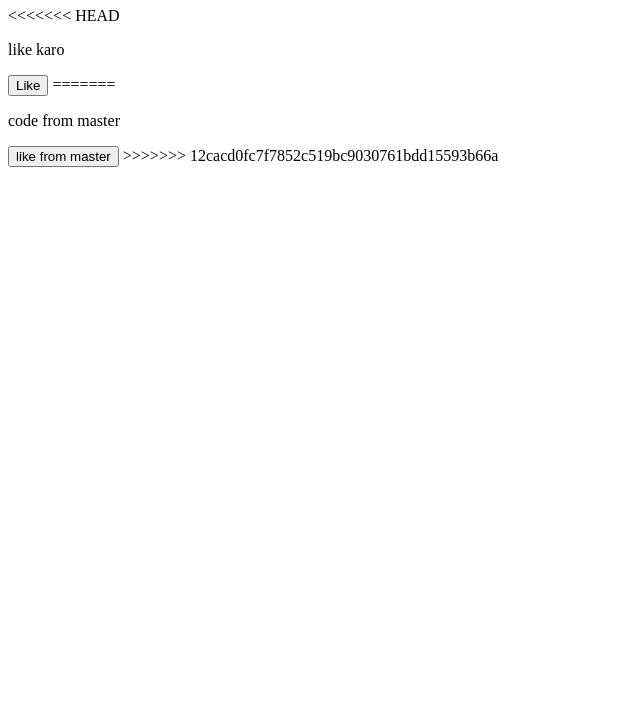
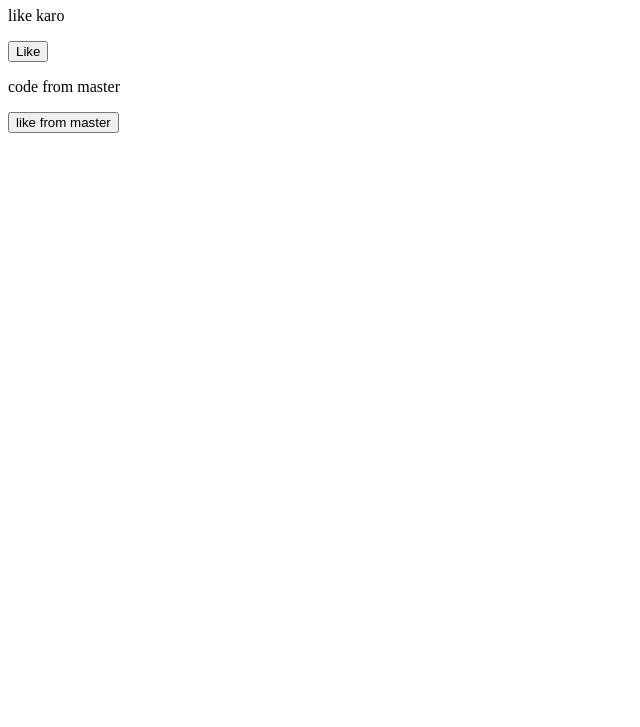
Before and after one commit to asmitjain71/githubusinggit, a plain HTML site: page index.html in a window 1280 px wide. Shown: the part 73-800 px from the top of the page, without its empty margins (0-640 px from the left). Drawn offline with Linux system fonts and the light colour scheme.

Commit message:
all tings resolved2

```diff
--- a/index.html
+++ b/index.html
@@ -7,12 +7,9 @@
 </head>
 <body>
     <h1>test page</h1>
-<<<<<<< HEAD
     <p>like karo</p>
     <button>Like</button>
-=======
     <p>code from master</p>
     <button>like from master</button>
->>>>>>> 12cacd0fc7f7852c519bc9030761bdd15593b66a
 </body>
 </html>
```
